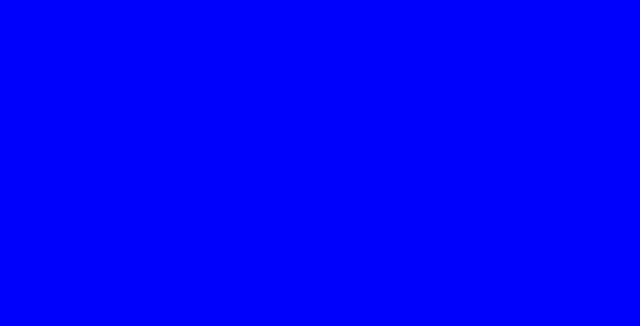
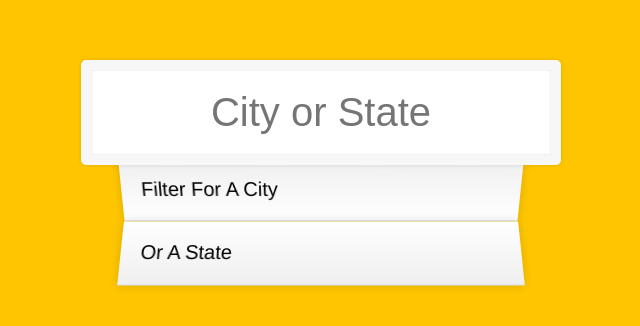
Before and after one commit to jackie1santana/Ajax-Type-Ahead-Search-Autocomplete, a website built with webpack: page client/public/index.html in a window 1280 px wide. Shown: the whole page, without its empty margins (319-959 px from the left). Built offline with nearby package versions, Linux system fonts and the light colour scheme; no server answers.

Commit message:
finished

```diff
--- a/client/package.json
+++ b/client/package.json
@@ -16,6 +16,7 @@
   "license": "ISC",
   "devDependencies": {
     "@babel/core": "^7.16.0",
+    "@babel/plugin-syntax-top-level-await": "^7.14.5",
     "@babel/plugin-transform-typescript": "^7.16.1",
     "@babel/preset-env": "^7.16.4",
     "@babel/preset-typescript": "^7.16.0",
--- a/client/public/index.html
+++ b/client/public/index.html
@@ -1,16 +1,18 @@
 <!DOCTYPE html>
 <html lang="en">
-  <head>
-    <meta charset="UTF-8" />
-    <meta http-equiv="X-UA-Compatible" content="IE=edge" />
-    <meta name="viewport" content="width=device-width, initial-scale=1.0" />
-<link rel="stylesheet" href="./style.css">
-    <title>Document</title>
+<head>
+  <meta charset="UTF-8">
+  <title>Type Ahead 👀</title>
+</head>
+<body>
 
-  </head>
-  <body>
-    <div id="canvas"></div>
+  <form class="search-form">
+    <input type="text" class="search" placeholder="City or State">
+    <ul class="suggestions">
+      <li>Filter for a city</li>
+      <li>or a state</li>
+    </ul>
+  </form>
 
-
-  </body>
+</body>
 </html>
--- a/client/public/style.css
+++ b/client/public/style.css
@@ -1,3 +1,74 @@
-body {
-background-color: blue;
-}
+html {
+    box-sizing: border-box;
+    background: #ffc600;
+    font-family: 'helvetica neue';
+    font-size: 20px;
+    font-weight: 200;
+  }
+
+  *, *:before, *:after {
+    box-sizing: inherit;
+  }
+
+  input {
+    width: 100%;
+    padding: 20px;
+  }
+
+  .search-form {
+    max-width: 400px;
+    margin: 50px auto;
+  }
+
+  input.search {
+    margin: 0;
+    text-align: center;
+    outline: 0;
+    border: 10px solid #F7F7F7;
+    width: 120%;
+    left: -10%;
+    position: relative;
+    top: 10px;
+    z-index: 2;
+    border-radius: 5px;
+    font-size: 40px;
+    box-shadow: 0 0 5px rgba(0, 0, 0, 0.12), inset 0 0 2px rgba(0, 0, 0, 0.19);
+  }
+
+  .suggestions {
+    margin: 0;
+    padding: 0;
+    position: relative;
+    /*perspective: 20px;*/
+  }
+
+  .suggestions li {
+    background: white;
+    list-style: none;
+    border-bottom: 1px solid #D8D8D8;
+    box-shadow: 0 0 10px rgba(0, 0, 0, 0.14);
+    margin: 0;
+    padding: 20px;
+    transition: background 0.2s;
+    display: flex;
+    justify-content: space-between;
+    text-transform: capitalize;
+  }
+
+  .suggestions li:nth-child(even) {
+    transform: perspective(100px) rotateX(3deg) translateY(2px) scale(1.001);
+    background: linear-gradient(to bottom,  #ffffff 0%,#EFEFEF 100%);
+  }
+
+  .suggestions li:nth-child(odd) {
+    transform: perspective(100px) rotateX(-3deg) translateY(3px);
+    background: linear-gradient(to top,  #ffffff 0%,#EFEFEF 100%);
+  }
+
+  span.population {
+    font-size: 15px;
+  }
+
+  .hl {
+    background: #ffc600;
+  }
--- a/client/src/main.ts
+++ b/client/src/main.ts
@@ -1,3 +1,63 @@
 import '../public/style.css';
 
-console.log('yo');
+// eslint-disable-next-line @typescript-eslint/no-inferrable-types
+const endpoint: any = 'https://gist.githubusercontent.com/Miserlou/c5cd8364bf9b2420bb29/raw/2bf258763cdddd704f8ffd3ea9a3e81d25e2c6f6/cities.json';
+
+// eslint-disable-next-line prefer-const
+const cities: any = [];
+
+// eslint-disable-next-line no-inner-declarations
+function findMatches(wordToMatch, cities) {
+    // eslint-disable-next-line array-callback-return
+    return cities.filter(place => {
+        // here we need to figure out if the city or state matches what was searched
+        const regex = new RegExp(wordToMatch, 'gi');
+        return place.city.match(regex) || place.state.match(regex)
+      })
+  }
+
+try {
+    fetch(endpoint)
+  .then(blob => blob.json())
+  .then(data => cities.push(...data))
+  .then(() => findMatches('bos', cities))
+} catch (error) {
+    console.log(error)
+}
+  console.log(cities)
+
+const searchInput = document.querySelector('.search') as HTMLInputElement
+const suggestions = document.querySelector('.suggestions') as HTMLInputElement
+
+/**
+ * Replace all non-digit characters (except the first one) with a comma.
+ * @param x - The number you want to format.
+ * @returns the value of x with commas inserted in the appropriate places.
+ */
+function numberWithCommas(x) {
+    return x.toString().replace(/\B(?=(\d{3})+(?!\d))/g, ',');
+  }
+
+  // this will be called whenever someone changes the values in the input
+  // eslint-disable-next-line @typescript-eslint/no-explicit-any
+  function displayMatches(this: any): any {
+    const matchArray = findMatches(this.value, cities)
+
+    const html = matchArray.map(place => {
+         // highlight text that matches & inject the regex below
+    const regex = new RegExp(this.value, 'gi')
+    const cityName = place.city.replace(regex, `<span class="hl">${this.value}</span>`)
+    const stateName = place.state.replace(regex, `<span class="hl">${this.value}</span>`)
+
+    return `<li>
+                <span>${cityName}, ${stateName}</span>
+                <span class="population">${numberWithCommas(place.population)}</span>
+            </li>
+            `
+})
+
+        suggestions.innerHTML = html.join('')
+  }
+
+searchInput.addEventListener('change', displayMatches);
+searchInput.addEventListener('keyup', displayMatches);
--- a/client/tsconfig.json
+++ b/client/tsconfig.json
@@ -10,7 +10,7 @@
     // "disableSolutionSearching": true,                 /* Opt a project out of multi-project reference checking when editing. */
     // "disableReferencedProjectLoad": true,             /* Reduce the number of projects loaded automatically by TypeScript. */
     /* Language and Environment */
-    "target": "es5" /* Set the JavaScript language version for emitted JavaScript and include compatible library declarations. */,
+    "target": "es2017" /* Set the JavaScript language version for emitted JavaScript and include compatible library declarations. */,
     "lib": ["esnext", "dom"],                                        /* Specify a set of bundled library declaration files that describe the target runtime environment. */
     // "jsx": "preserve",                                /* Specify what JSX code is generated. */
     "experimentalDecorators": true,                   /* Enable experimental support for TC39 stage 2 draft decorators. */
@@ -23,7 +23,7 @@
     // "useDefineForClassFields": true,                  /* Emit ECMAScript-standard-compliant class fields. */
 
     /* Modules */
-    "module": "commonjs" /* Specify what module code is generated. */,
+    "module": "es2022" /* Specify what module code is generated. */,
     // "rootDir": "./",                                  /* Specify the root folder within your source files. */
     "moduleResolution": "node",                       /* Specify how TypeScript looks up a file from a given module specifier. */
     // "baseUrl": "./",                                  /* Specify the base directory to resolve non-relative module names. */
--- a/client/webpack.config.dev.js
+++ b/client/webpack.config.dev.js
@@ -33,6 +33,7 @@ module.exports = {
       filename: 'index.html',
       inject: 'body',
     }),
+    // eslint-disable-next-line new-cap
     new dotEnv(),
   ],
 
```
Also changed, not shown: 1 other file.
